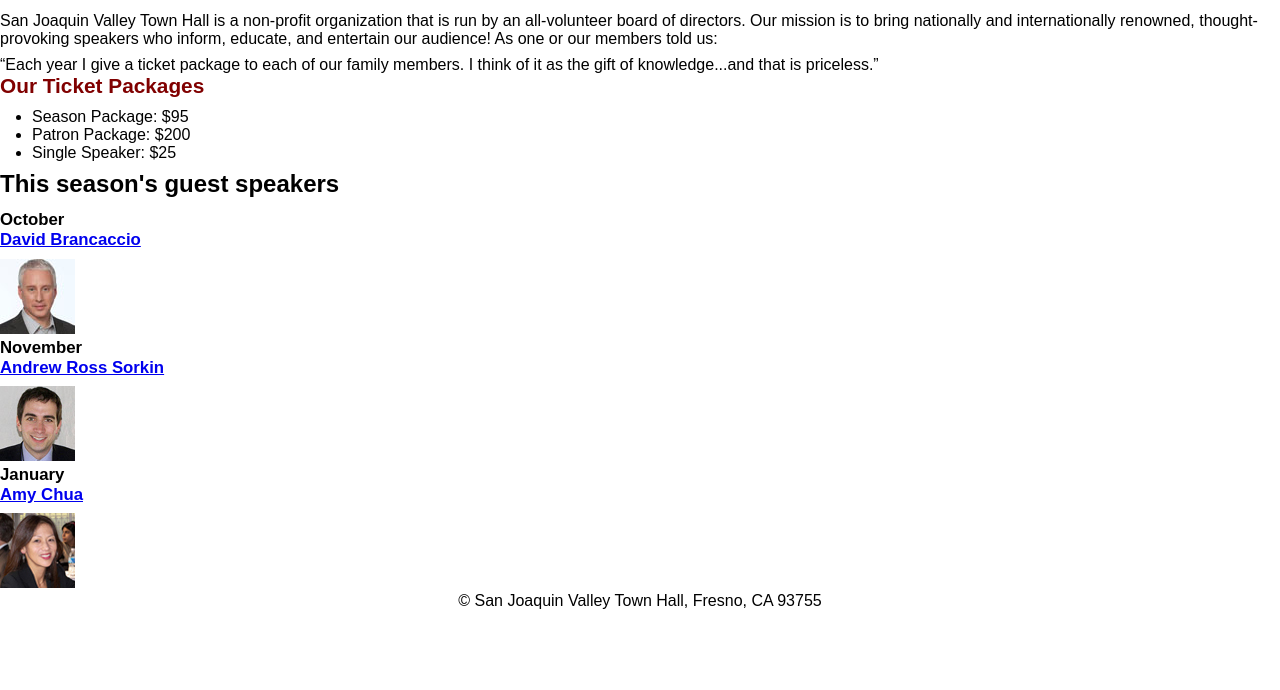
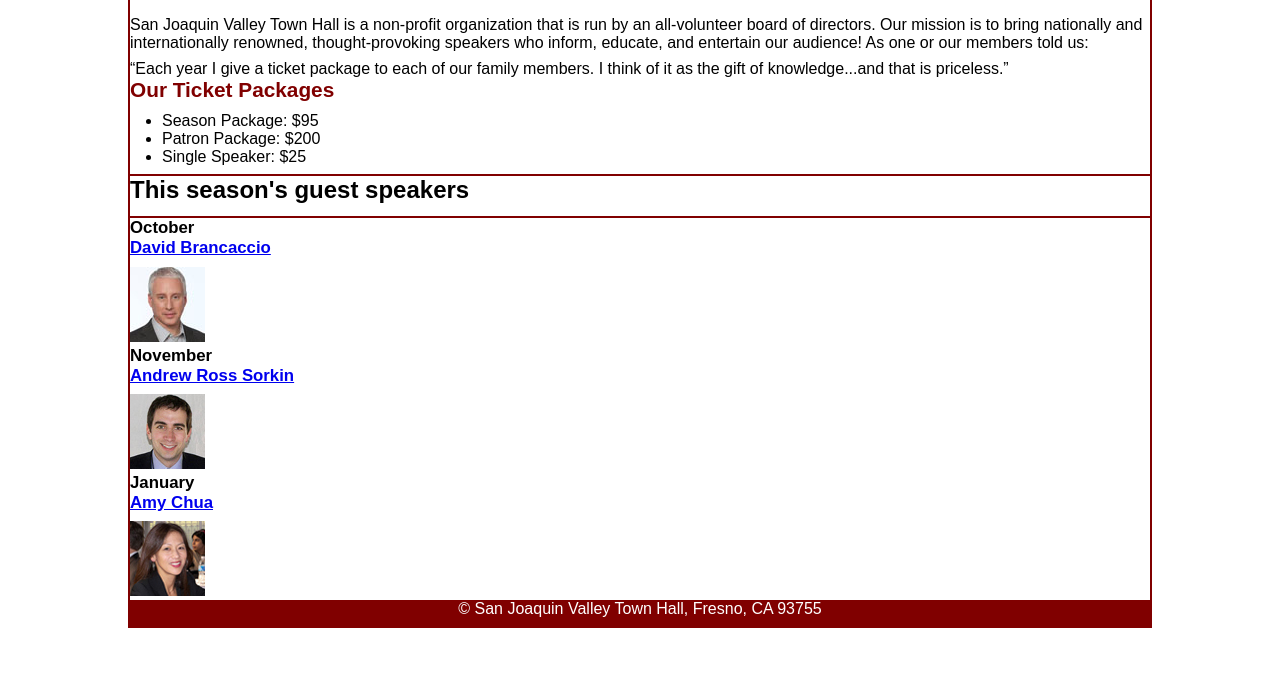
Before and after one commit to K1ngHandy/CSW131, a plain HTML site: page exercises/ch05/town_hall/index.html in a window 1280 px wide. Shown: the part 110-800 px from the top of the page. Drawn offline with Linux system fonts and the light colour scheme.

Commit message:
center body and add borders

```diff
--- a/exercises/ch05/town_hall/styles/main.css
+++ b/exercises/ch05/town_hall/styles/main.css
@@ -2,6 +2,7 @@
 :root {
 	--accent-color: #800000;
 	/* could also be coded #800 */
+	--border-style: solid 2px var(--accent-color);
 }
 
 /* Step 3 – Reset selector */
@@ -15,6 +16,10 @@
 body {
 	font-family: Arial, Helvetica, sans-serif;
 	font-size: 100%;
+	/* Step 8 – Set width to 80%, margin to auto, and add 2-pixel border that uses accent color */
+	width: 80%;
+	margin: auto;
+	border: var(--border-style);
 }
 
 a:hover,
@@ -52,11 +57,18 @@ header {
 	& img {
 		float: left;
 	}
+	/* Step 9 – Add same bottom border as body to header */
+	border-bottom: var(--border-style);
 }
 
 /* the styles for the main content */
 main {
 	clear: left;
+	h1 {
+		/* Step 10 – Add top and bottom borders to h1 element in main – same style as body and header */
+		border-top: var(--border-style);
+		border-bottom: var(--border-style);
+	}
 }
 
 /* Step 5 – Set top and bottom padding for headings, paragraphs, and unordered lists */
@@ -77,7 +89,10 @@ ul {
 footer {
 	& p {
 		text-align: center;
+		color: white;
 	}
+	/* Step 11 – Set background color of footer to same color as borders */
+	background-color: var(--accent-color);
 }
 
 /* CSS class */
```
